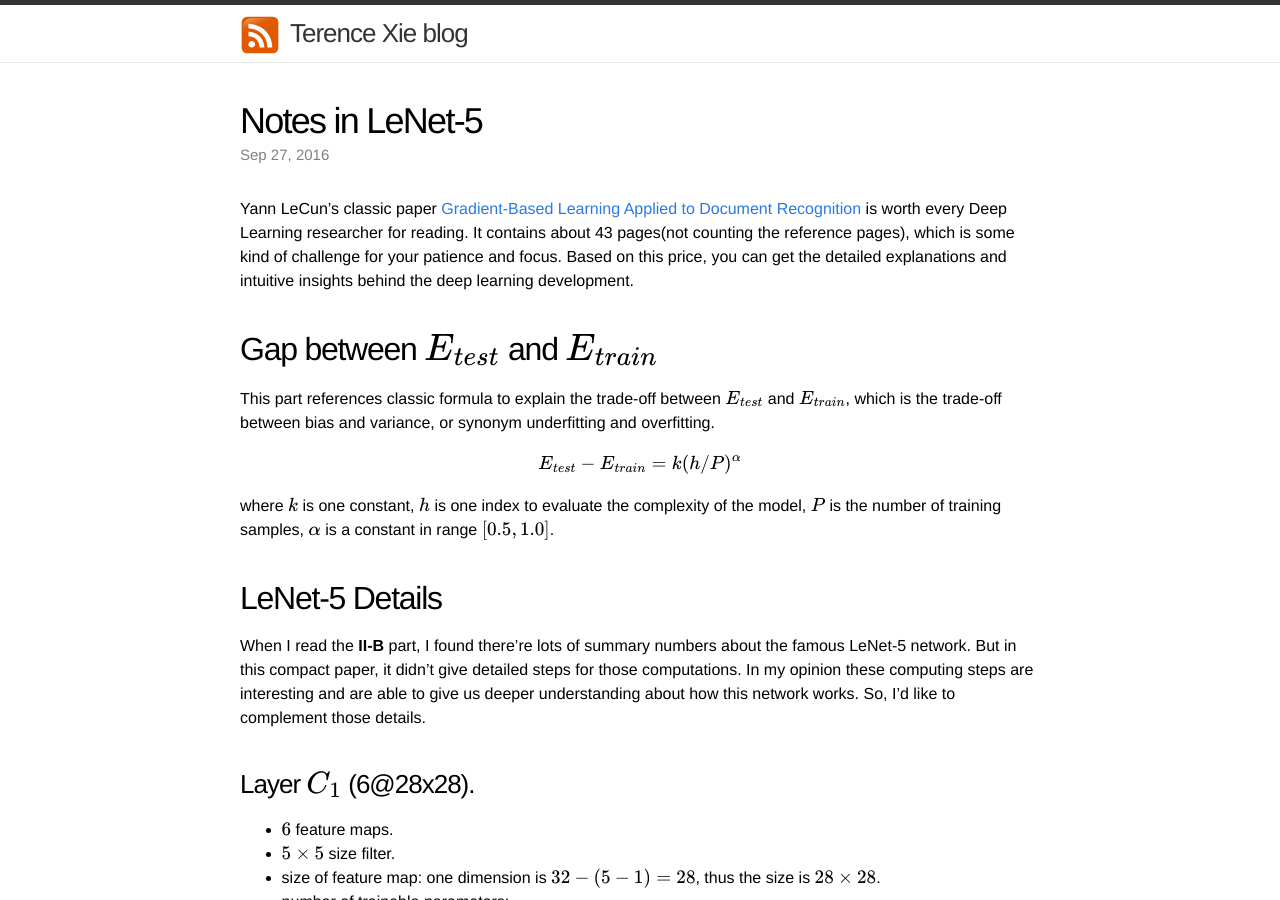
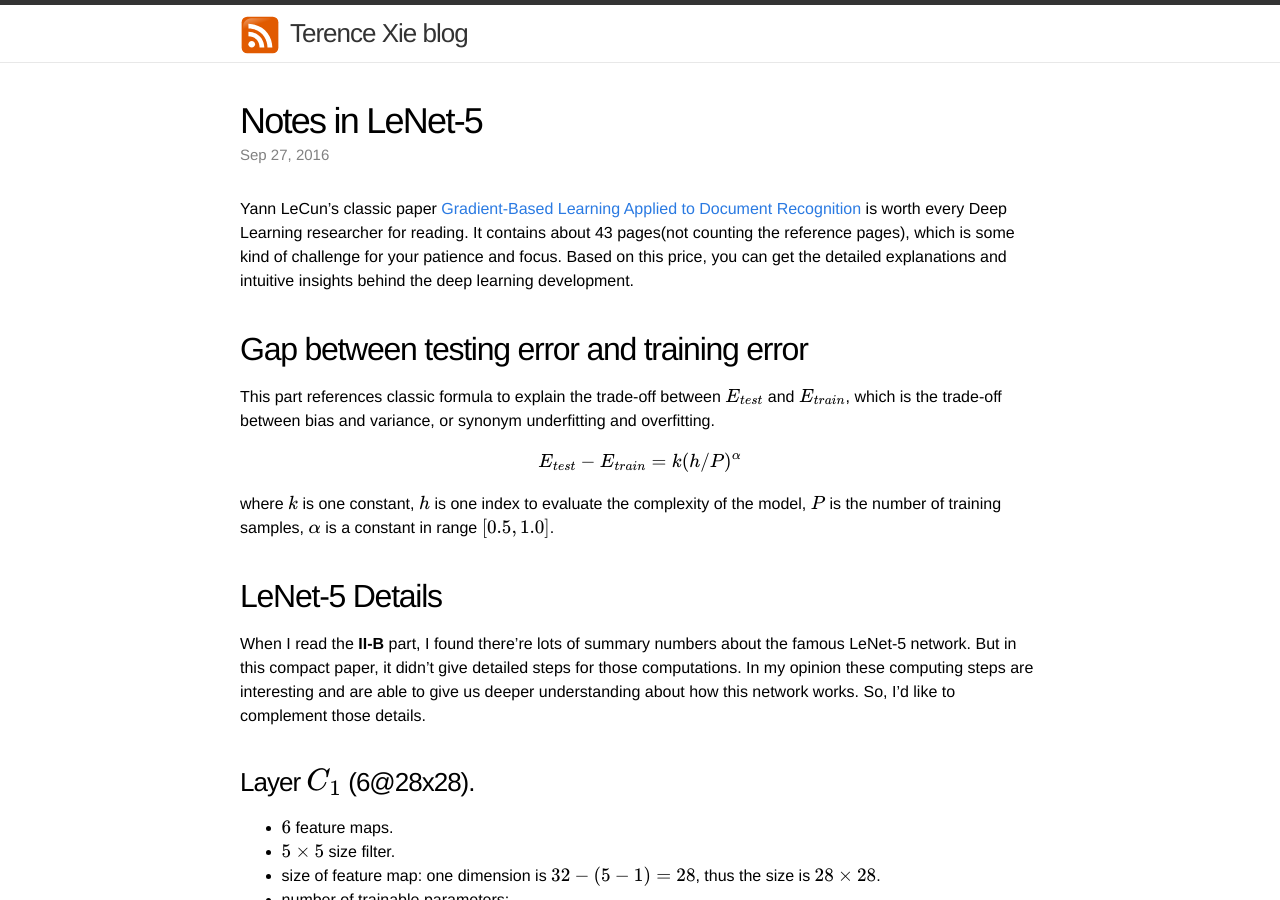
Before and after one commit to kid551/kid551.github.io, a Jekyll site: the page built from _posts/2016-09-27-compute-LeNet5.md, in a window 1280 px wide and 900 px high. Built offline with Jekyll 4.4.1, drawn with Linux system fonts in a browser that asks for light colours; formulas are drawn with MathJax 3; comment, search, counter and statistics services are not loaded.

Commit message:
Adjust title.

```diff
--- a/_posts/2016-09-27-compute-LeNet5.md
+++ b/_posts/2016-09-27-compute-LeNet5.md
@@ -9,7 +9,7 @@ mathjax: true
 
 Yann LeCun's classic paper [Gradient-Based Learning Applied to Document Recognition](http://yann.lecun.com/exdb/publis/pdf/lecun-98.pdf) is worth every Deep Learning researcher for reading. It contains about 43 pages(not counting the reference pages), which is some kind of challenge for your patience and focus. Based on this price, you can get the detailed explanations and intuitive insights behind the deep learning development.
 
-## Gap between $$E_{test}$$ and $$E_{train}$$
+## Gap between testing error and training error
 
 This part references classic formula to explain the trade-off between $$E_{test}$$ and $$E_{train}$$, which is the trade-off between bias and variance, or synonym underfitting and overfitting.
 
```
